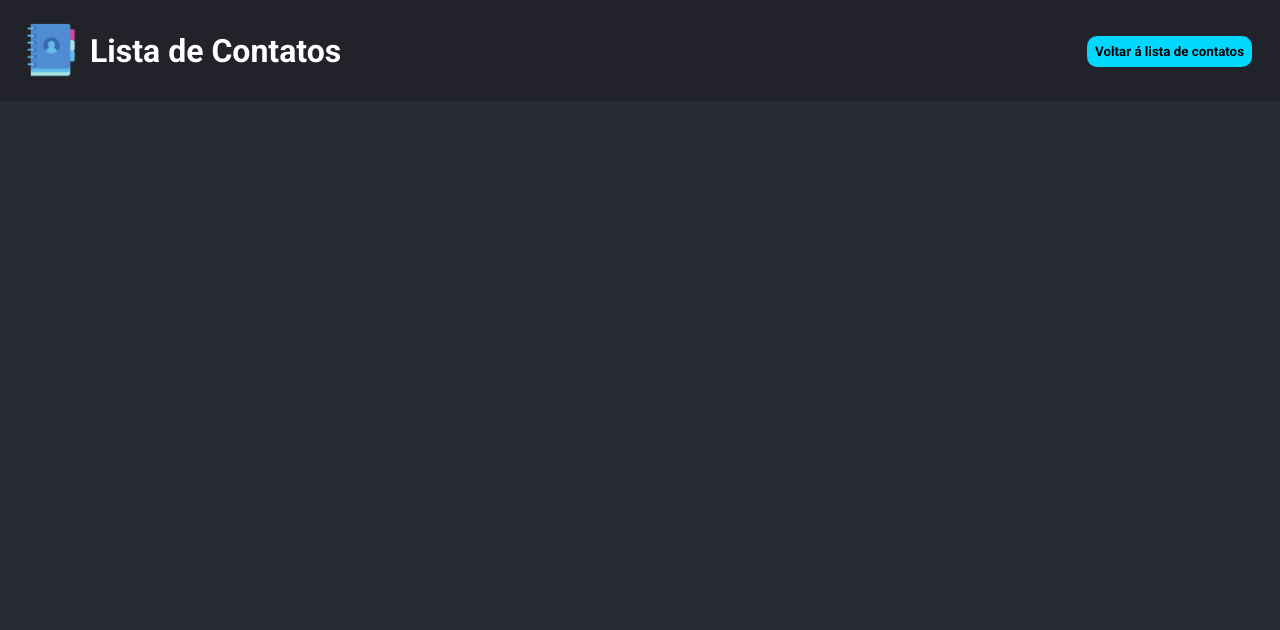
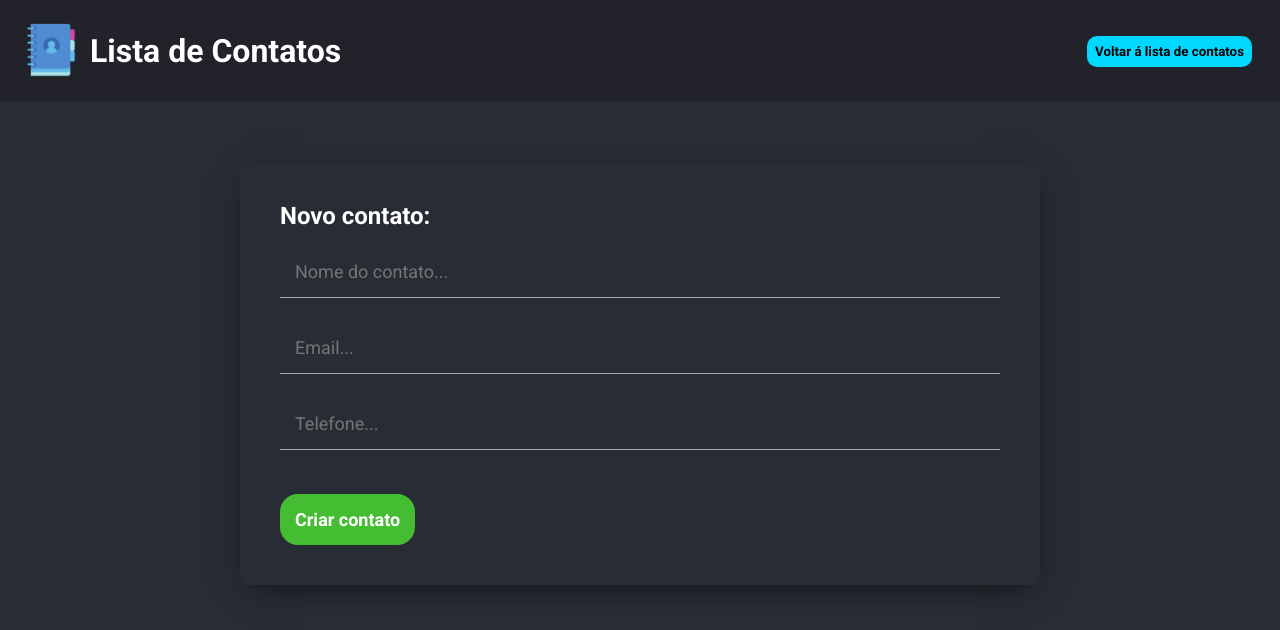
Before and after one commit to ElisbertoJunior/App_Lista_de_contatos, a React (Create React App) app: page /register in a window 1280 px wide. Shown: the top 630 px of the page. Built offline with nearby package versions, Linux system fonts and the light colour scheme.

Commit message:
adicionando rotas

```diff
--- a/src/components/FormContact/index.tsx
+++ b/src/components/FormContact/index.tsx
@@ -1,5 +1,21 @@
+import { useDispatch } from 'react-redux'
+import * as S from './styles'
+import { useNavigate } from 'react-router-dom'
+
 const FormContact = () => {
-  return <div>FormContact</div>
+  const navigate = useNavigate()
+  const dispatch = useDispatch()
+  return (
+    <S.Form>
+      <S.TitleForm>Novo contato:</S.TitleForm>
+      <S.Input type="text" placeholder="Nome do contato..." />
+      <S.Input type="email" placeholder="Email..." />
+      <S.Input type="tel" placeholder="Telefone..." />
+      <S.SaveContactButton onClick={() => navigate('/')}>
+        Criar contato
+      </S.SaveContactButton>
+    </S.Form>
+  )
 }
 
 export default FormContact
--- /dev/null
+++ b/src/components/FormContact/styles.ts
@@ -0,0 +1,37 @@
+import styled from 'styled-components'
+import { Button } from '../../styles'
+
+export const Form = styled.form`
+  max-width: 800px;
+  width: 100%;
+  padding: 40px;
+  margin: 60px auto;
+
+  border-radius: 8px;
+  -webkit-box-shadow: 1px 9px 33px -11px rgba(0, 0, 0, 0.75);
+  -moz-box-shadow: 1px 9px 33px -11px rgba(0, 0, 0, 0.75);
+  box-shadow: 1px 9px 33px -11px rgba(0, 0, 0, 0.75);
+`
+export const TitleForm = styled.h2`
+  font-size: 24px;
+  font-weight: bold;
+  margin-bottom: 16px;
+`
+export const Input = styled.input`
+  width: 100%;
+  padding: 15px;
+  background-color: transparent;
+  margin-bottom: 24px;
+  border: none;
+  border-bottom: 1px solid #a9a9a9;
+  font-size: 18px;
+  color: #fff;
+`
+export const SaveContactButton = styled(Button)`
+  background-color: #44bd32;
+  color: #fff;
+  font-size: 18px;
+  padding: 15px;
+  margin-top: 20px;
+  border-radius: 18px;
+`
--- a/src/pages/Register/index.tsx
+++ b/src/pages/Register/index.tsx
@@ -1,9 +1,11 @@
+import FormContact from '../../components/FormContact'
 import Header from '../../containers/Header'
 
 const Register = () => {
   return (
     <>
       <Header showInput={false} />
+      <FormContact />
     </>
   )
 }
```
